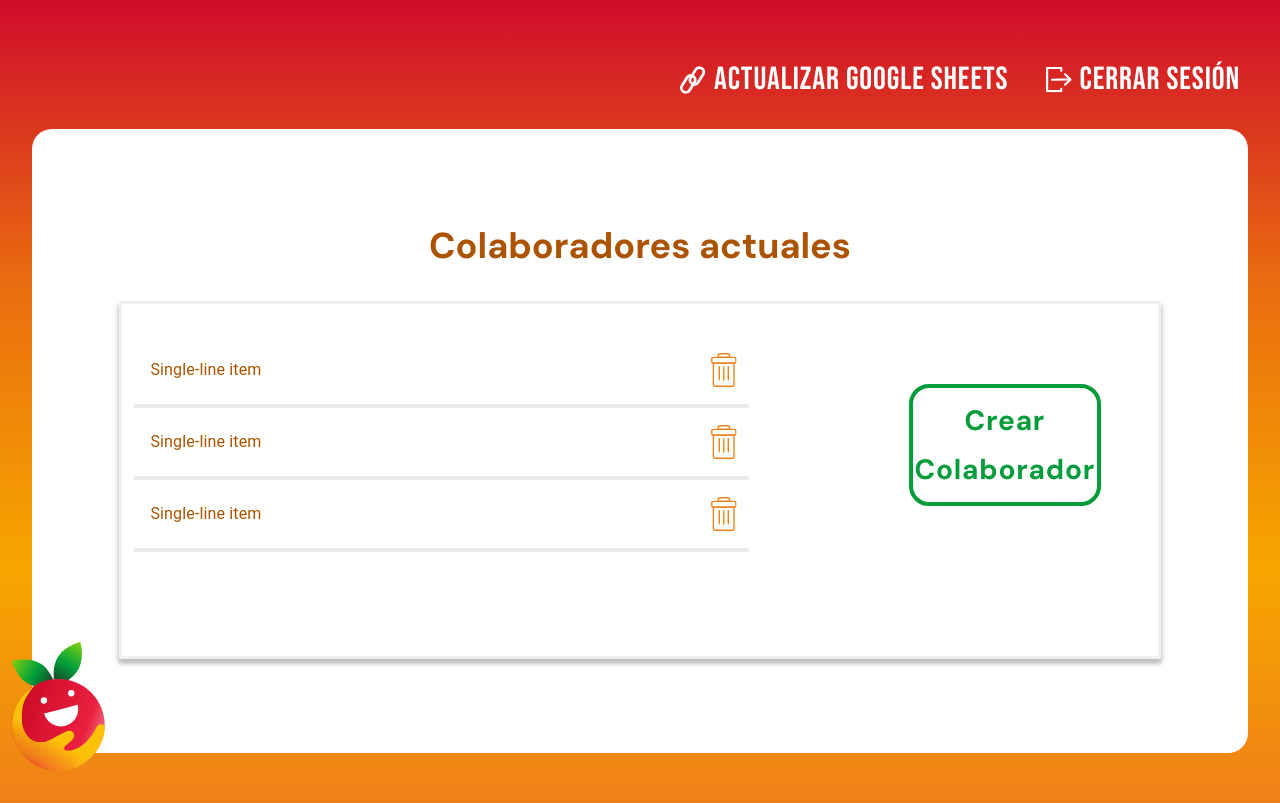
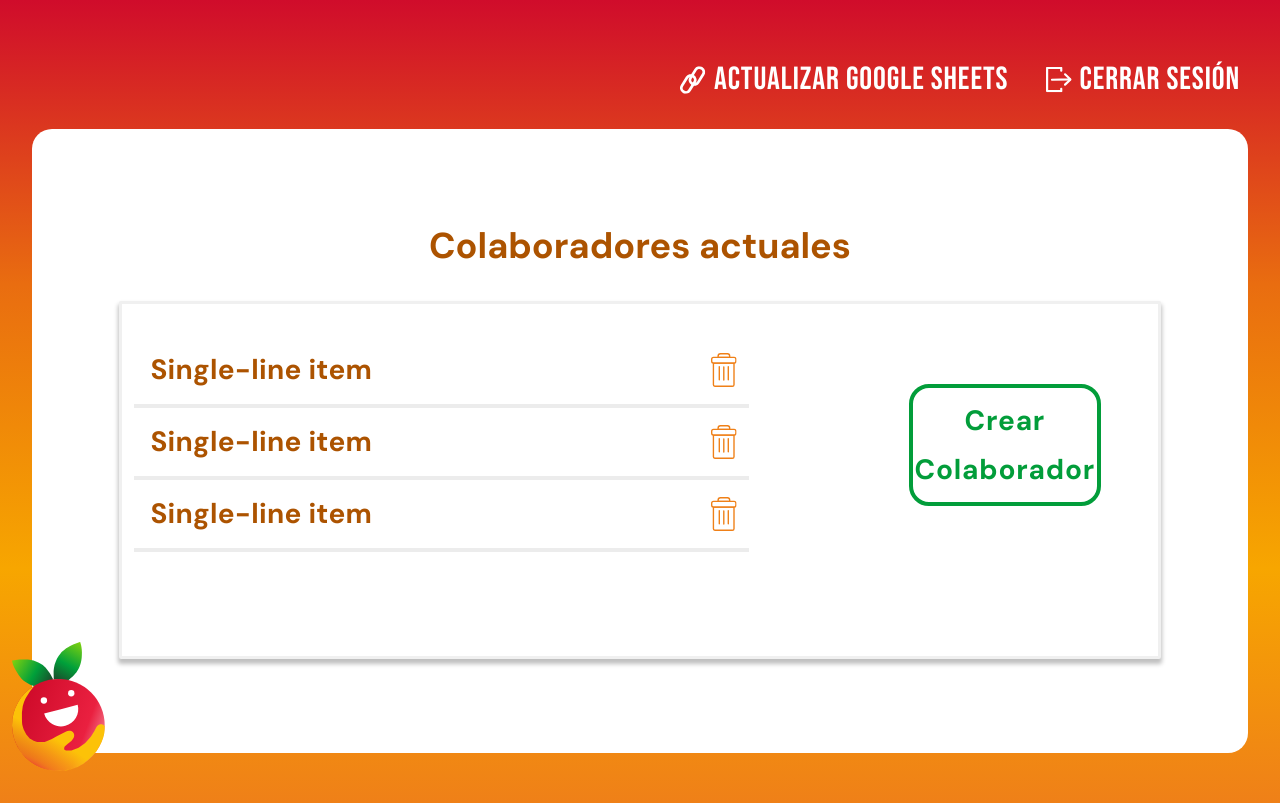
Before and after one commit to mflamenco/sistema-BAMX, a React (Create React App) app: page / in a window 1280 px wide. Built offline with nearby package versions, Linux system fonts and the light colour scheme.

Commit message:
refactoring names and font size fix

```diff
--- a/src/App.tsx
+++ b/src/App.tsx
@@ -1,14 +1,14 @@
 import React from 'react';
 import './App.css';
-import App from './Cmponents/AdminTable/App';
+import AdminTable from './Components/AdminTable/AdminTable';
 
-function Appp() {
+function App() {
 
   return (
     <div className="App">
-      <App></App>
+      <AdminTable></AdminTable>
     </div>
   );
 }
 
-export default Appp;
+export default App;
--- a/src/Cmponents/AdminTable/App.css
+++ b/src/Components/AdminTable/AdminTable.css
@@ -55,6 +55,12 @@
   margin-bottom: 4vh;
 }
 
+.css-10hburv-MuiTypography-root{
+  font-family: 'DM Sans', sans-serif !important;
+  font-weight: 700 !important;
+  font-size: 3.5vmin !important;
+}
+
 .Logout {
   color:white;
 }
--- a/src/Cmponents/AdminTable/App.tsx
+++ b/src/Components/AdminTable/AdminTable.tsx
@@ -7,7 +7,7 @@ import { ReactComponent as LogoutIcon } from '../../Assets/Icon_logout.svg';
 import { ReactComponent as TrashIcon } from '../../Assets/Icon_trash.svg';
 
 import logo from '../../Assets/Logo_bamx.svg';
-import './App.css';
+import './AdminTable.css';
 
 const ItemText = styled(ListItemText)({
   color: '#AC5300',
@@ -71,7 +71,7 @@ const BarButton = styled(Button)({
   },
 });
 
-function TurnChange() {
+function AdminTable() {
 
   const [hoverLogout, setHoverLogout] = useState('Logout');
   const [hoverLink, sethoverLink] = useState('Logout');
@@ -162,4 +162,4 @@ function TurnChange() {
   );
 }
 
-export default TurnChange;
+export default AdminTable;
--- a/src/index.tsx
+++ b/src/index.tsx
@@ -1,7 +1,7 @@
 import React from 'react';
 import ReactDOM from 'react-dom/client';
 import './index.css';
-import Appp from './App';
+import App from './App';
 import reportWebVitals from './reportWebVitals';
 
 const root = ReactDOM.createRoot(
@@ -9,7 +9,7 @@ const root = ReactDOM.createRoot(
 );
 root.render(
   <React.StrictMode>
-    <Appp />
+    <App />
   </React.StrictMode>
 );
 
```
Also changed, not shown: 1 other file (tests, documents, lock files or other folders).
